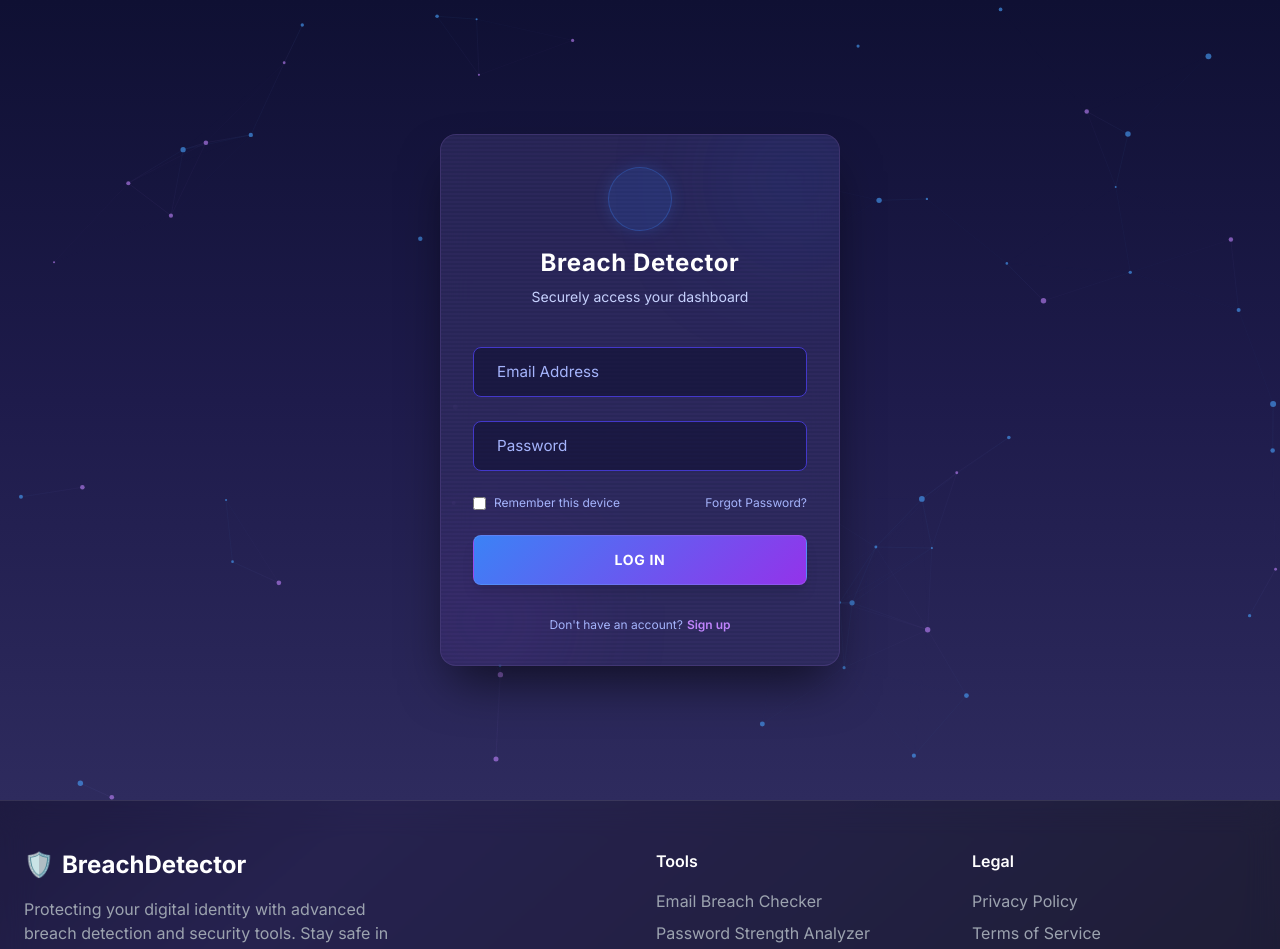
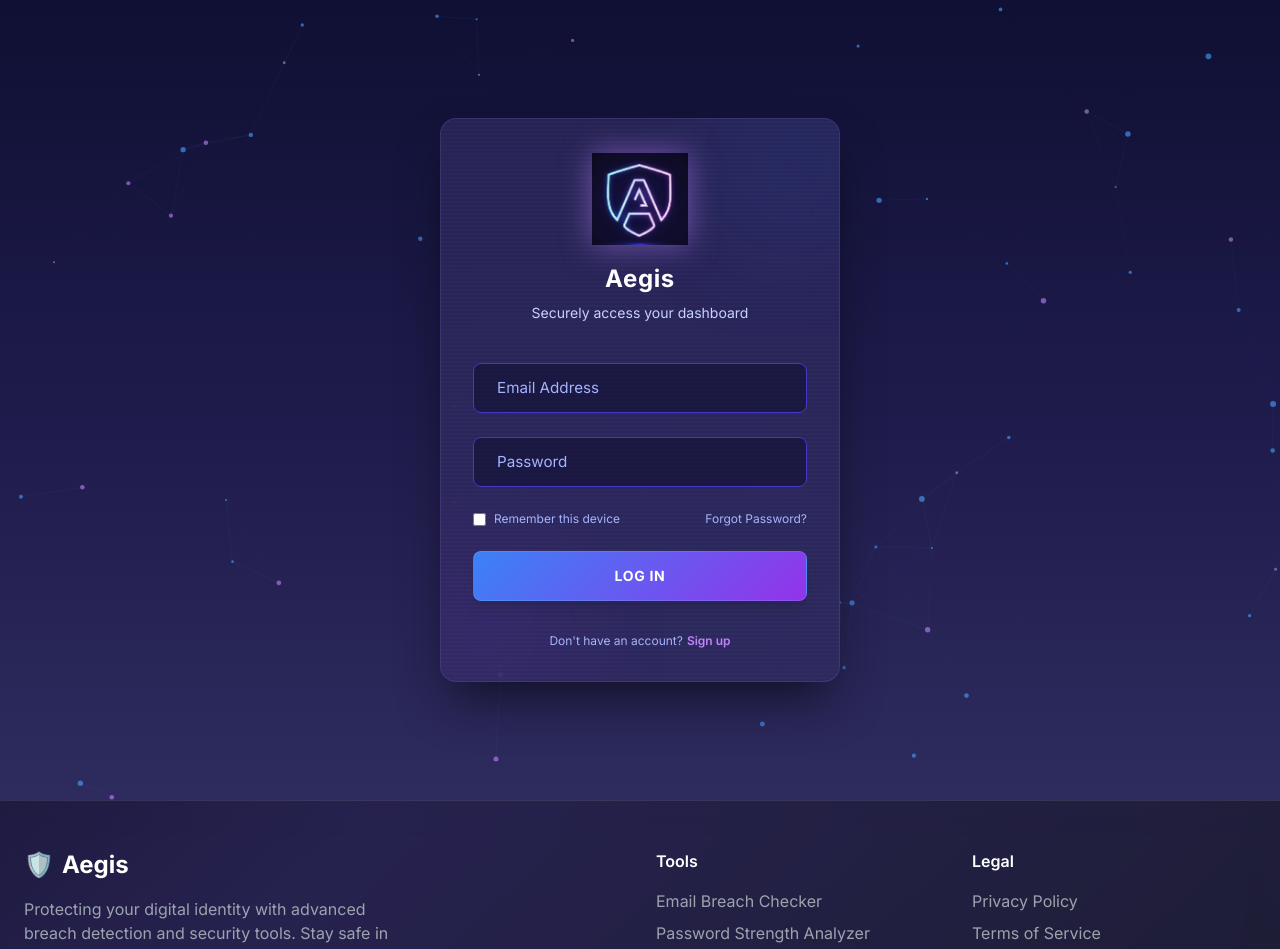
Before and after one commit to Devansh1623/Breach-detector, a React (Vite) app: page /login in a window 1280 px wide. Shown: the top 949 px of the page. Built offline with nearby package versions, Linux system fonts and the light colour scheme; no server answers.

Commit message:
Rebrand to Aegis, fix navigation links, and update logo

```diff
--- a/index.html
+++ b/index.html
@@ -5,7 +5,7 @@
   <link href="https://fonts.googleapis.com/css2?family=Inter:wght@400;600;700&display=swap" rel="stylesheet">
   <meta charset="utf-8" />
   <meta name="viewport" content="width=device-width, initial-scale=1" />
-  <title>Breach Detector — React</title>
+  <title>Aegis</title>
 </head>
 
 <body class="bg-[#080616] text-white">
--- a/src/components/Landing.jsx
+++ b/src/components/Landing.jsx
@@ -289,7 +289,7 @@ export default function Landing() {
               </p>
             </div>
             <Link
-              to="/email"
+              to="/email-check"
               className="inline-block px-6 py-3 bg-gradient-to-r from-purple-600 to-blue-600 rounded-lg font-semibold hover:from-purple-500 hover:to-blue-500 transition-all shadow-lg text-white"
             >
               Check Email
@@ -312,7 +312,7 @@ export default function Landing() {
               </p>
             </div>
             <Link
-              to="/password"
+              to="/password-check"
               className="inline-block px-6 py-3 bg-gradient-to-r from-purple-600 to-blue-600 rounded-lg font-semibold hover:from-purple-500 hover:to-blue-500 transition-all shadow-lg text-white"
             >
               Check Password
@@ -335,7 +335,7 @@ export default function Landing() {
               </p>
             </div>
             <Link
-              to="/check-url"
+              to="/url-check"
               className="inline-block px-6 py-3 bg-gradient-to-r from-purple-600 to-blue-600 rounded-lg font-semibold hover:from-purple-500 hover:to-blue-500 transition-all shadow-lg text-white"
             >
               Scan URL
@@ -358,7 +358,7 @@ export default function Landing() {
               </p>
             </div>
             <Link
-              to="/ip-scanner"
+              to="/ip-scan"
               className="inline-block px-6 py-3 bg-gradient-to-r from-purple-600 to-blue-600 rounded-lg font-semibold hover:from-purple-500 hover:to-blue-500 transition-all shadow-lg text-white"
             >
               Scan IP
@@ -381,7 +381,7 @@ export default function Landing() {
               </p>
             </div>
             <Link
-              to="/owasp-scanner"
+              to="/owasp-scan"
               className="inline-block px-6 py-3 bg-gradient-to-r from-purple-600 to-blue-600 rounded-lg font-semibold hover:from-purple-500 hover:to-blue-500 transition-all shadow-lg text-white"
             >
               Scan Website
--- a/src/components/Login.jsx
+++ b/src/components/Login.jsx
@@ -149,10 +149,10 @@ export default function Login() {
 
           {/* Header / Logo */}
           <div className="flex flex-col items-center mb-10 relative z-20">
-            <div className="w-16 h-16 rounded-full flex items-center justify-center mb-4 border logo-shield">
-              <i className="fas fa-shield-alt text-3xl text-blue-400"></i>
+            <div className="w-24 h-24 flex items-center justify-center mb-4">
+              <img src="/aegis_logo.png" alt="Aegis Logo" className="w-full h-full object-contain drop-shadow-[0_0_15px_rgba(192,132,252,0.5)]" />
             </div>
-            <h1 className="text-2xl font-bold text-white tracking-wide">Breach Detector</h1>
+            <h1 className="text-2xl font-bold text-white tracking-wide">Aegis</h1>
             <p className="text-indigo-200 text-sm mt-2">{t('auth.subtitle')}</p>
           </div>
 
--- a/src/components/Navbar.jsx
+++ b/src/components/Navbar.jsx
@@ -29,7 +29,7 @@ export default function Navbar() {
       <nav className="w-full fixed top-0 left-0 z-50 glass-nav">
         <div className="max-w-6xl mx-auto px-6 py-4 flex justify-between items-center">
           <Link to="/" className="text-xl font-bold text-white flex items-center gap-2">
-            <span className="text-purple-500">🛡️</span> Breach Detector
+            <img src="/aegis_logo.png" alt="Aegis Logo" className="w-8 h-8" /> Aegis
           </Link>
 
           {/* Desktop Menu */}
--- a/src/locales/en/translation.json
+++ b/src/locales/en/translation.json
@@ -213,11 +213,11 @@
         "sections": {
             "1": {
                 "title": "1. Acceptance of Terms",
-                "content": "By accessing and using BreachDetector, you accept and agree to be bound by these Terms of Service. If you do not agree to these terms, please do not use our services."
+                "content": "By accessing and using Aegis, you accept and agree to be bound by these Terms of Service. If you do not agree to these terms, please do not use our services."
             },
             "2": {
                 "title": "2. Service Description",
-                "content": "BreachDetector provides security tools including email breach checking, password strength analysis, URL safety scanning, and IP privacy analysis. Our services are provided \"as is\" for informational purposes."
+                "content": "Aegis provides security tools including email breach checking, password strength analysis, URL safety scanning, and IP privacy analysis. Our services are provided \"as is\" for informational purposes."
             },
             "3": {
                 "title": "3. User Responsibilities",
@@ -225,11 +225,11 @@
             },
             "4": {
                 "title": "4. Limitations of Liability",
-                "content": "While we strive for accuracy, BreachDetector does not guarantee that all breaches will be detected or that our analysis is 100% accurate. We are not liable for any damages resulting from the use or inability to use our services."
+                "content": "While we strive for accuracy, Aegis does not guarantee that all breaches will be detected or that our analysis is 100% accurate. We are not liable for any damages resulting from the use or inability to use our services."
             },
             "5": {
                 "title": "5. Intellectual Property",
-                "content": "All content, features, and functionality of BreachDetector are owned by us and are protected by copyright, trademark, and other intellectual property laws."
+                "content": "All content, features, and functionality of Aegis are owned by us and are protected by copyright, trademark, and other intellectual property laws."
             },
             "6": {
                 "title": "6. Termination",
@@ -247,7 +247,7 @@
         "lastUpdated": "Last updated:"
     },
     "footer": {
-        "brand": "BreachDetector",
+        "brand": "Aegis",
         "tagline": "Protecting your digital identity with advanced breach detection and security tools. Stay safe in an interconnected world.",
         "tools": "Tools",
         "legal": "Legal",
```
Also changed, not shown: public/aegis_logo.png (added).
